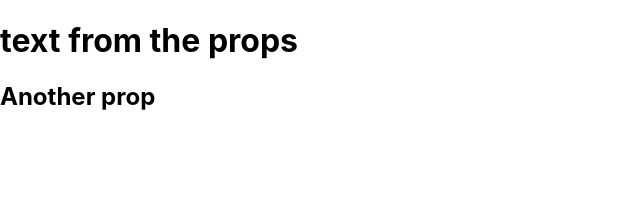
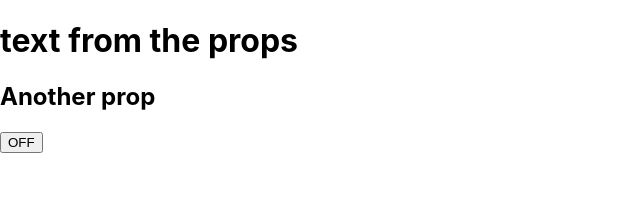
Before and after one commit to 1-8192/hooks-practice, a React (Create React App) app: page / in a window 1280 px wide. Shown: the top 203 px of the page, without its empty margins (0-640 px from the left). Built offline with nearby package versions, Linux system fonts and the light colour scheme.

Commit message:
reviewing class components

```diff
--- a/src/App.js
+++ b/src/App.js
@@ -1,5 +1,6 @@
 import React from 'react';
 import './App.css';
+import ComponentClass from './ComponentClass.js';
 
 function Box(props) {
   return (
@@ -12,7 +13,10 @@ function Box(props) {
 
 function App() {
   return (
-    <Box text="text from the props" subtitle="Another prop"/>
+    <div>
+      <Box text="text from the props" subtitle="Another prop"/>
+      <ComponentClass active='ON' inactive='OFF'/>
+    </div>
   );
 }
 
--- /dev/null
+++ b/src/ComponentClass.js
@@ -0,0 +1,25 @@
+import React, {Component} from 'react'
+import './App.css'
+
+class ComponentClass extends Component {
+    state = {
+        activated: false
+    }
+
+    handleClick = (event) => {
+        this.setState({
+            activated: !this.state.activated
+        })
+    }
+
+    render() {
+        const buttonText = this.state.activated ? this.props.active : this.props.inactive
+        return (
+            <button onClick={this.handleClick}>
+                {buttonText}
+            </button>
+        )
+    }
+}
+
+export default ComponentClass
```
